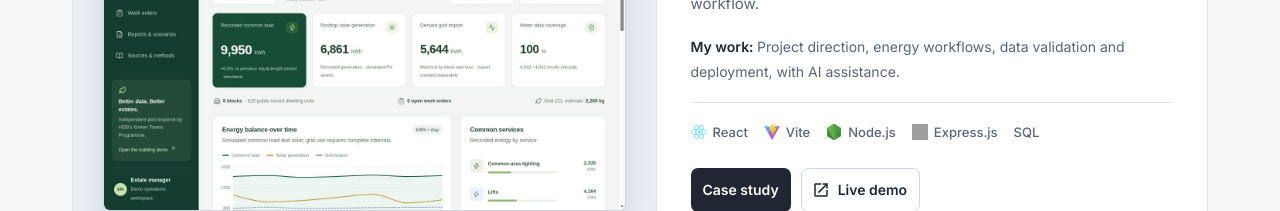
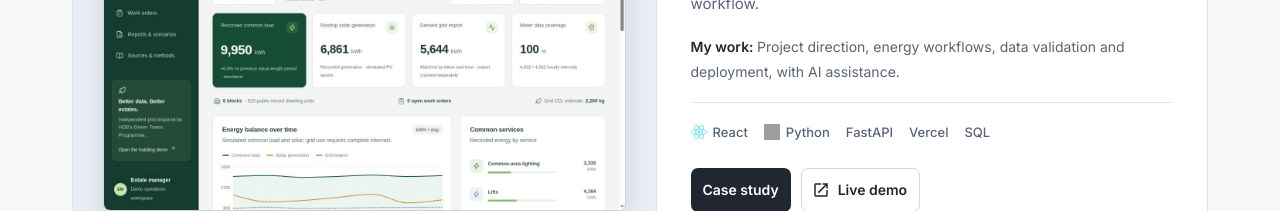
Before and after one commit to TeddyQyuon/TeddyQyuonPortfolio, a React (Vite) app: page / in a window 1280 px wide. Shown: the part 1380-1591 px from the top of the page. Built offline with nearby package versions, Linux system fonts and the light colour scheme; grey boxes are pictures that could not be loaded.

Commit message:
Update MeterWise to the verified Python FastAPI backend

```diff
--- a/src/data/projects.js
+++ b/src/data/projects.js
@@ -228,7 +228,7 @@ const projectData = [
     cardSubtitle: 'Singapore estate energy operations',
     cardSummary: 'An estate energy dashboard connecting public HDB building data, simulated meter readings and an evidence-based maintenance workflow.',
     cardContribution: 'Project direction, energy workflows, data validation and deployment, with AI assistance.',
-    cardTechnologies: ['React', 'Vite', 'Node.js', 'Express.js', 'SQL'],
+    cardTechnologies: ['React', 'Python', 'FastAPI', 'Vercel', 'SQL'],
     cardNote: 'Independent pilot · operational data is simulated.',
     slug: 'meterwise-building-energy-analytics',
     name: 'MeterWise — Singapore Estate Energy Operations',
@@ -240,16 +240,16 @@ const projectData = [
     problem:
       'Estate teams need to compare lighting, lift and pump consumption across blocks, account for daytime solar, and follow up on exceptions without treating missing readings as zero usage or unverified alerts as equipment faults.',
     solution:
-      'A React dashboard models six HDB blocks and 24 simulated service meters. Managers filter by town and block, repair missing CSV intervals, match solar and load for each block and hour, and assign inspections through completion and verification. An area-viewer preview is restricted by the server to two Ang Mo Kio blocks. The workflow is informed by public HDB Green Towns and SolarNova materials; it is not an official government project.',
+      'A React dashboard with a Python/FastAPI backend models six HDB blocks and 24 simulated service meters. Managers filter by town and block, repair missing CSV intervals, match solar and load for each block and hour, and assign inspections through completion and verification. An area-viewer preview is restricted by the server to two Ang Mo Kio blocks. The workflow is informed by public HDB Green Towns and SolarNova materials; it is not an official government project.',
     dataset:
       'Six real public HDB Property Information records from data.gov.sg cover Ang Mo Kio, Bishan and Tampines, totalling 620 dwelling units. The snapshot records source IDs, licence and retrieval date. All meter installations, electricity readings and maintenance records are simulated. UTC intervals are grouped in Asia/Singapore. S$0.285/kWh is illustrative, and the 0.402 kg CO₂/kWh factor is explicitly the historical EMA 2024 grid factor. No resident details or live agency systems are used.',
     dataPreparation:
       'Public building metadata is kept separate from simulated operational records. CSV validation checks registered assets, timezone-aware completed hourly intervals, non-negative consumption, the fourteen-day demo window and duplicate meter/timestamp pairs. Missing intervals withhold derived grid, export, cost and carbon estimates. Solar surplus in one block or hour cannot cancel imports elsewhere.',
     results:
-      'Version 2.0 runs on Vercel with persistent Turso storage. All 19 automated calculation, import, workflow and security tests, both TypeScript checks and the production build passed; npm audit reported zero known dependency advisories. Cloud-browser verification covered CSV repair, reload persistence, 100% coverage, maintenance assignment through verification, area restrictions and the centered review dialogs. Eleven production HTTP checks verified repairs, traceable six-block reports, maintenance evidence, stale-write rejection and visitor/area isolation. Live MySQL, real meter hardware, agency authentication and actual emissions reporting remain outside this pilot.',
+      'Version 2.1 runs a Python 3.12/FastAPI backend on Vercel with persistent Turso storage. All 45 pytest cases, Ruff, the frontend TypeScript check and the production build passed; Python and npm audits reported zero known dependency advisories. Tests compare the new API with the original TypeScript responses and verify old cookies, saved data, bounded imports, role restrictions, atomic audit events and competing writes. Production cloud-browser checks confirmed that repaired readings, 100% coverage, import history and a verified work order with its audit timeline survived the Python deployment. The live CSV preview identified duplicates and the area-viewer UI restricted access to two blocks. Eleven production HTTP checks verified repairs, traceable six-block reports, maintenance evidence, stale-write rejection and visitor/area isolation. Real meter hardware, agency authentication and actual emissions reporting remain outside this pilot. The former Node/Express, MySQL and Worker adapters were retired.',
     technologies: [
-      'React', 'TypeScript', 'Vite', 'Tailwind CSS', 'Node.js', 'Express.js',
-      'SQL', 'SQLite', 'Vercel', 'Turso / libSQL', 'Sequelize ORM', 'MySQL',
+      'React', 'TypeScript', 'Vite', 'Tailwind CSS', 'Python', 'FastAPI',
+      'SQL', 'SQLite', 'Vercel', 'Turso / libSQL', 'pytest',
     ],
     features: [
       'Real HDB public inventory: six blocks, three towns and 620 dwelling units',
@@ -263,10 +263,10 @@ const projectData = [
     myContribution:
       'I selected the project and directed its expansion from a building dashboard into a Singapore public-housing operations pilot. I built and validated the workflows with AI assistance, researched public government sources, and used automated and cloud-browser checks. This is an independent portfolio project, not commissioned work for HDB or a Town Council.',
     architecture: [
-      'React + Vite dashboard with shared TypeScript analytics and validation',
-      'Workspace-scoped REST API, manager/area-viewer controls and version-checked audit events',
-      'Vercel Node API + persistent Turso/libSQL storage; local Express + SQLite demo',
-      'Optional Sequelize/MySQL adapter supplied; live MySQL integration not tested',
+      'React + Vite dashboard; TypeScript is used for the frontend only',
+      'Python 3.12 + FastAPI REST API with workspace/area controls and version-checked audit events',
+      'Vercel Python ASGI function + persistent Turso/libSQL HTTPS storage',
+      'Python SQLite development adapter, idempotent SQL migrations and pytest contract/security checks',
     ],
     challenges:
       'Distinguishing real public inventory from simulated equipment, matching solar and load without netting unrelated intervals, withholding incomplete estimates, and preventing competing maintenance updates from creating false audit evidence.',
```
